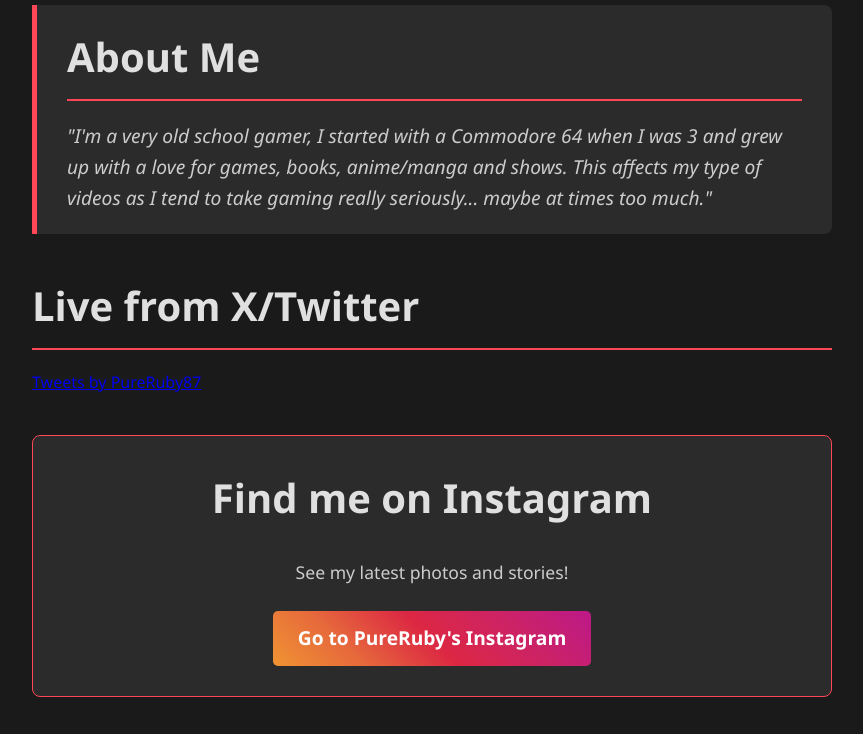
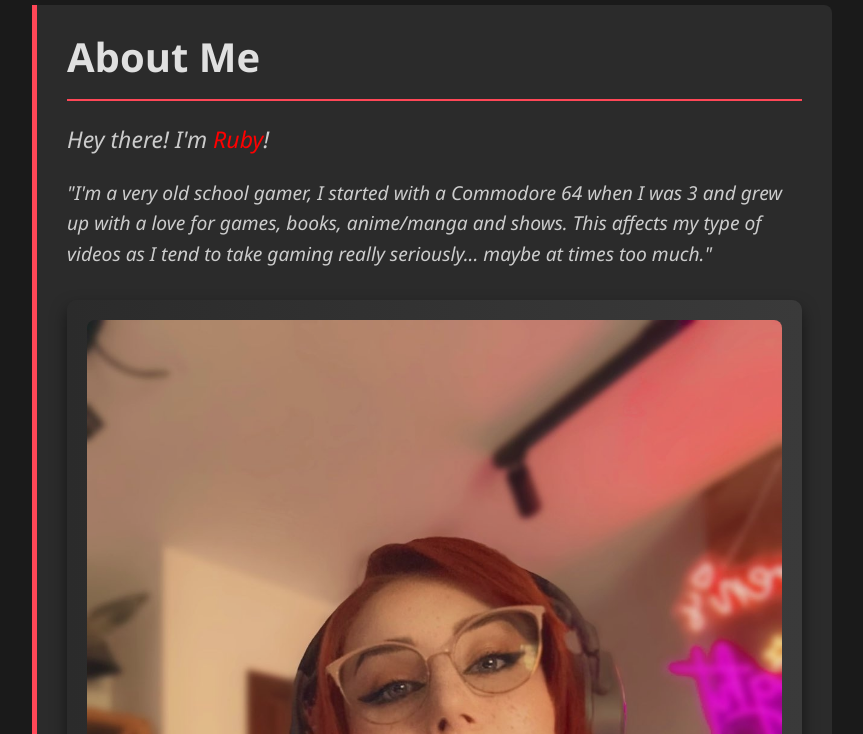
Before and after one commit to fehlis/pureruby-official, a plain HTML site: page index.html in a window 1280 px wide. Shown: the part 400-1134 px from the top of the page, without its empty margins (208-1071 px from the left). Drawn offline with Linux system fonts and the light colour scheme.

Commit message:
added portrait of Ruby to about me section
Signed-off-by: Frank Ehlis <fehlis@googlemail.com>

```diff
--- a/index.html
+++ b/index.html
@@ -25,8 +25,13 @@
         <section id="about" class="about">
             <h2>About Me</h2>
             <blockquote>
+                <p><em style="font-size: 1.2em;">Hey there! I'm <span style="color: red;">Ruby</span>!</em></p>
+
                 "I'm a very old school gamer, I started with a Commodore 64 when I was 3 and grew up with a love for games, books, anime/manga and shows. This affects my type of videos as I tend to take gaming really seriously... maybe at times too much."
             </blockquote>
+            <div class="about-image-container">
+                <img src="img/ruby02.jpg" alt="PureRuby" class="about-image">
+            </div>
         </section>
         <section id="tweets" class="tweets">
             <h2>Live from X/Twitter</h2>
--- a/style-original.css
+++ b/style-original.css
@@ -76,6 +76,26 @@ main {
 
 .about h2 {
     margin-top: 0px;
+}
+
+.about-image-container {
+    text-align: center;
+    margin-top: 30px;
+    padding: 20px;
+    background: linear-gradient(to right, #2b2b2b, #3a3a3a); /* Subtle gradient background */
+    border-radius: 10px;
+    box-shadow: 0 8px 16px rgba(0, 0, 0, 0.5); /* Soft shadow */
+    position: relative;
+    overflow: hidden; /* To contain pseudo-elements if used for more effects */
+}
+
+.about-image {
+    max-width: 100%;
+    height: auto;
+    border-radius: 8px;
+    display: block; /* Remove extra space below image */
+    margin: 0 auto; /* Center the image within its container */
+    filter: brightness(0.95); /* Slightly dim the image for better integration */
 }
 
 .instagram h2 {
--- a/style-retro.css
+++ b/style-retro.css
@@ -121,6 +121,29 @@ h2 {
 
 .about h2 {
     margin-top: 0px;
+}
+
+.about-image-container {
+    text-align: center;
+    margin-top: 30px;
+    padding: 20px;
+    background-color: rgba(13, 2, 33, 0.8); /* Semi-transparent background */
+    border: 2px solid #ff00ff; /* Neon Magenta border */
+    border-radius: 8px;
+    box-shadow: 0 0 15px #ff00ff, inset 0 0 10px #ff00ff; /* Neon glow */
+    position: relative;
+    overflow: hidden;
+}
+
+.about-image {
+    max-width: 100%;
+    height: auto;
+    border-radius: 4px; /* Slightly sharper corners for retro */
+    display: block;
+    margin: 0 auto;
+    filter: sepia(0.2) saturate(1.2) contrast(1.1) brightness(0.9); /* Retro photo effect */
+    border: 1px solid #00f6ff; /* Neon Cyan border */
+    box-shadow: 0 0 8px #00f6ff;
 }
 
 .instagram h2 {
```
Also changed, not shown: img/ruby02.jpg (added).
